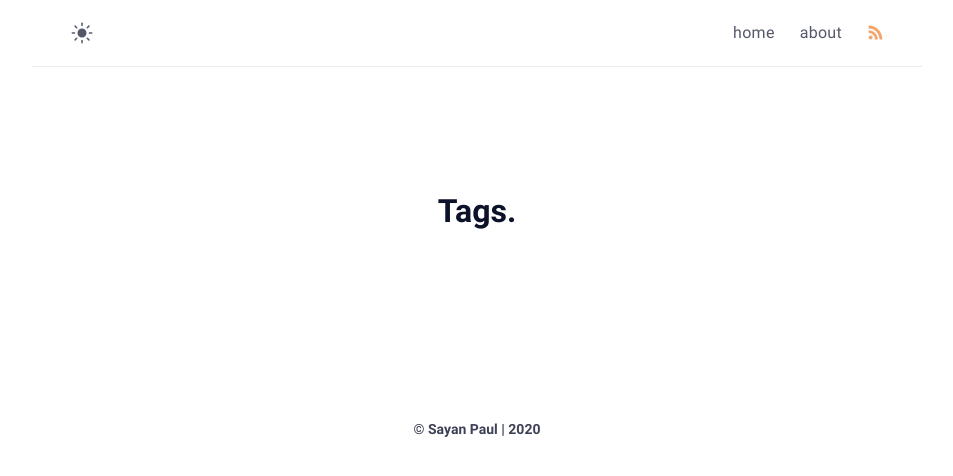
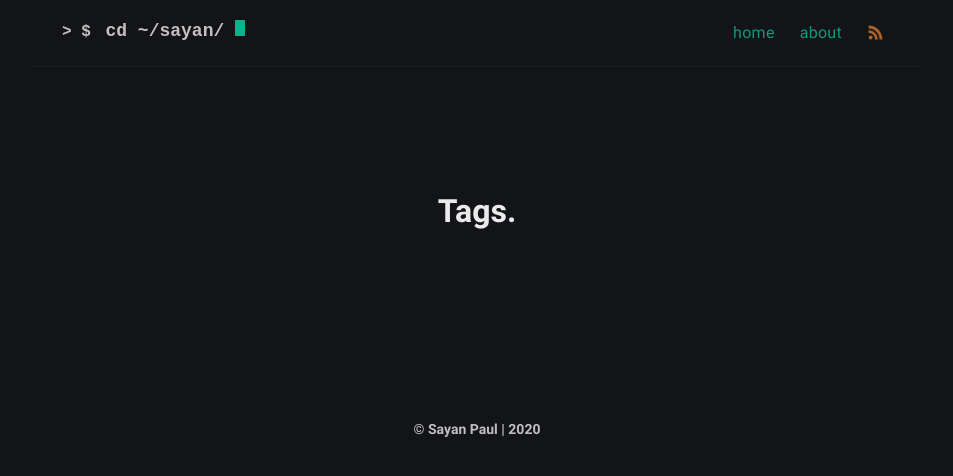
Before and after one commit to paulsayan/paulsayan.github.io, a Jekyll site: the page built from tags.md, in a window 1280 px wide. Shown: the top 476 px of the page, without its empty margins (163-1116 px from the left). Built offline with Jekyll 4.4.1, drawn with Linux system fonts in a browser that asks for light colours.

Commit message:
added terminal style cursor to navbar...

```diff
--- a/_includes/navbar.html
+++ b/_includes/navbar.html
@@ -1,5 +1,15 @@
 <div class="navbar" role="navigation">
   <nav class="menu">
+
+    <div class="logo">
+      <span class="logo__mark">> $</span>
+      <a href="/" style="text-decoration: none;">
+        <span class="logo__text">cd ~/sayan/</span>
+      </a>
+      <span class="logo__cursor" style="animation: cursor 0.7s infinite;"></span>
+    </div>
+
+
     <input type="checkbox" id="menu-trigger" class="menu-trigger" />
     <label for="menu-trigger">
       <span class="menu-icon">
@@ -15,7 +25,9 @@
         </svg>
       </span>
     </label>
-    <a id="mood">
+
+
+    <a id="mood" style="display: none;">
       <svg
         class="mood-sunny"
         xmlns="http://www.w3.org/2000/svg"
@@ -159,6 +171,9 @@
         />
       </svg>
     </a>
+
+
+
     <div class="trigger">
       <div class="trigger-container">
         {% assign url = page.url %} {% for menu in site.data.menus %} {% if url
@@ -199,5 +214,8 @@
 
       </div>
     </div>
+
+  <!--</div>-->
+
   </nav>
 </div>
--- a/_layouts/page.html
+++ b/_layouts/page.html
@@ -7,7 +7,7 @@ layout: compress
 
 {% include header.html %}
 
-<body>
+<body data-theme="{{ site.mode }}">
   {% include navbar.html %}
   <div class="wrapper">
     <header class="header">
--- /dev/null
+++ b/_sass/klise/_logo.scss
@@ -0,0 +1,54 @@
+
+// Cursor blink navbar
+
+.logo {
+    //display: inline; //flex;
+    float: left;
+    //align-items: center;
+    text-decoration: none;
+    font-weight: bold;
+    font-display: auto;
+    font-family: monospace, monospace;
+
+    img {
+      height: 44px;
+    }
+
+    &__mark {
+      margin-right: 5px;
+    }
+
+    &__text {
+      font-size: 1.125rem;
+    }
+
+    &__cursor {
+      display: inline-block;
+      width: 10px;
+      height: 1rem;
+      background: $dark-teal;
+      margin-left: 1px;
+      border-radius: 1px;
+      animation: cursor 1s infinite;
+    }
+
+    @media (prefers-reduced-motion: reduce) {
+      &__cursor {
+          animation: none;
+      }
+    }
+
+    @include media-query($on-mobile) {
+      position: fixed;
+      left: 10px;
+      top: 12px;
+
+    }
+
+  }
+
+  @keyframes cursor {
+    0% { opacity: 0; }
+    50% { opacity: 1; }
+    100% { opacity: 0; }
+  }
--- a/_sass/main.scss
+++ b/_sass/main.scss
@@ -65,3 +65,5 @@ $on-widescreen: 1152px;
 // Import sass files
 @import "klise/fonts", "klise/base", "klise/layout", "klise/post",
   "klise/miscellaneous", "klise/syntax", "klise/dark";
+
+@import "klise/logo";
```
